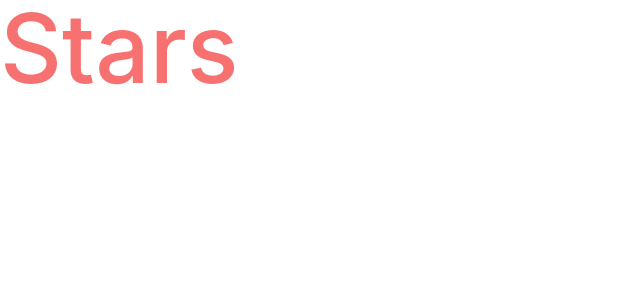
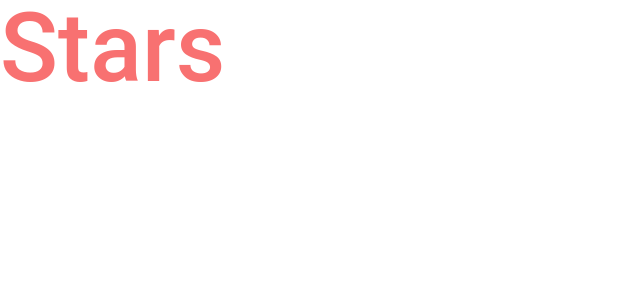
Before and after one commit to allanlalangan/stars, a JavaScript app: page / in a window 1280 px wide. Shown: the top 300 px of the page, without its empty margins (0-640 px from the left). Built offline with nearby package versions, Linux system fonts and the light colour scheme; the HTML template or start-up script is replaced by a standard one.

Commit message:
init tailwind layers

```diff
--- a/src/index.css
+++ b/src/index.css
@@ -2,10 +2,9 @@
 @tailwind components;
 @tailwind utilities;
 
+@layer base {
   body {
-  font-family: 'DM Sans', -apple-system, BlinkMacSystemFont, 'Segoe UI',
-    'Roboto', 'Oxygen', 'Ubuntu', 'Cantarell', 'Fira Sans', 'Droid Sans',
-    'Helvetica Neue', sans-serif;
+    font-family: 'DM Sans', 'Roboto', 'Fira Sans', sans-serif, -apple-system;
     -webkit-font-smoothing: antialiased;
     -moz-osx-font-smoothing: grayscale;
   }
@@ -28,3 +27,10 @@ h5 {
   h6 {
     @apply text-3xl;
   }
+}
+
+@layer components {
+}
+
+@layer utilities {
+}
```
Lines whose indentation alone changed are shown as unchanged.
